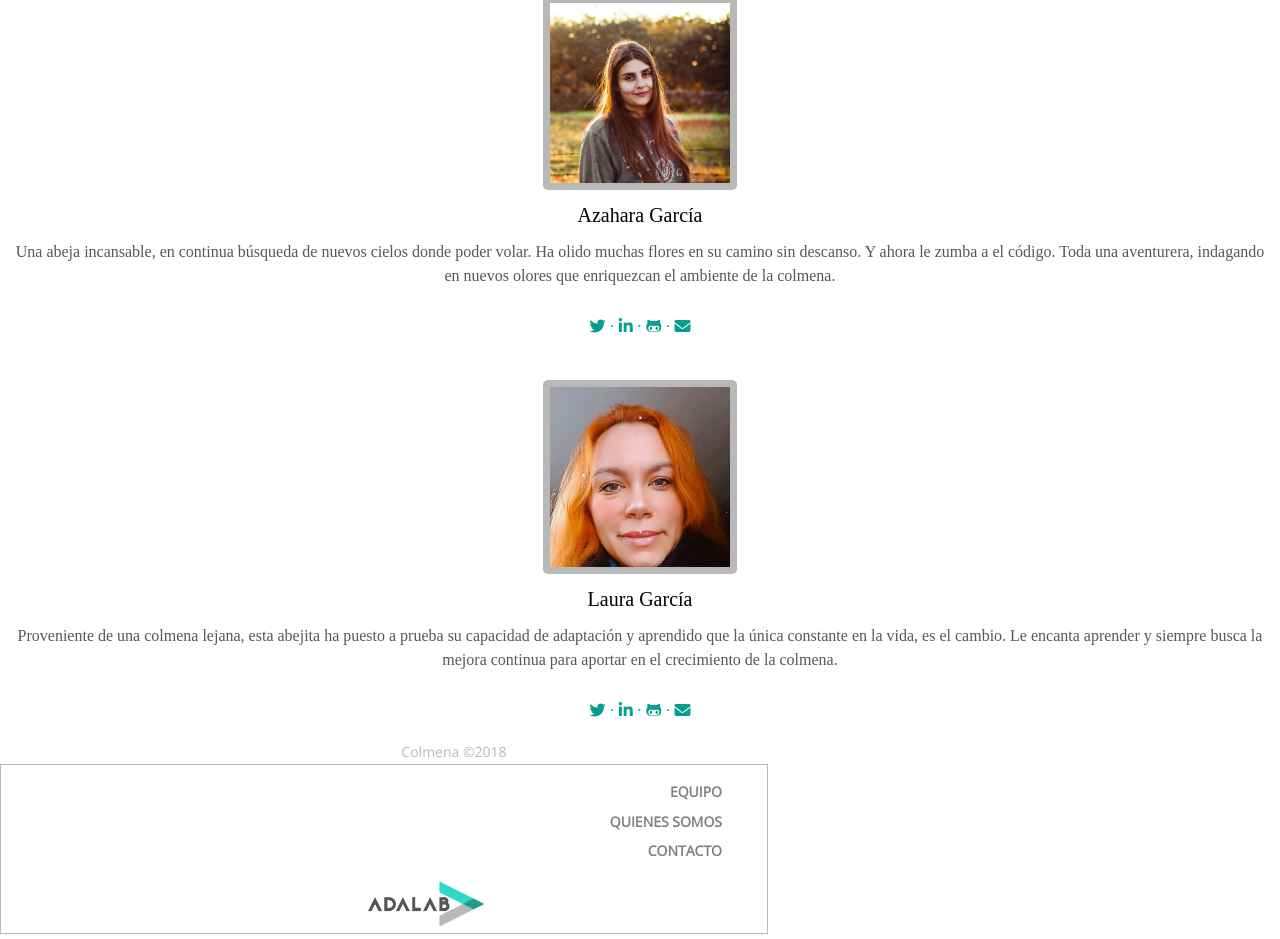
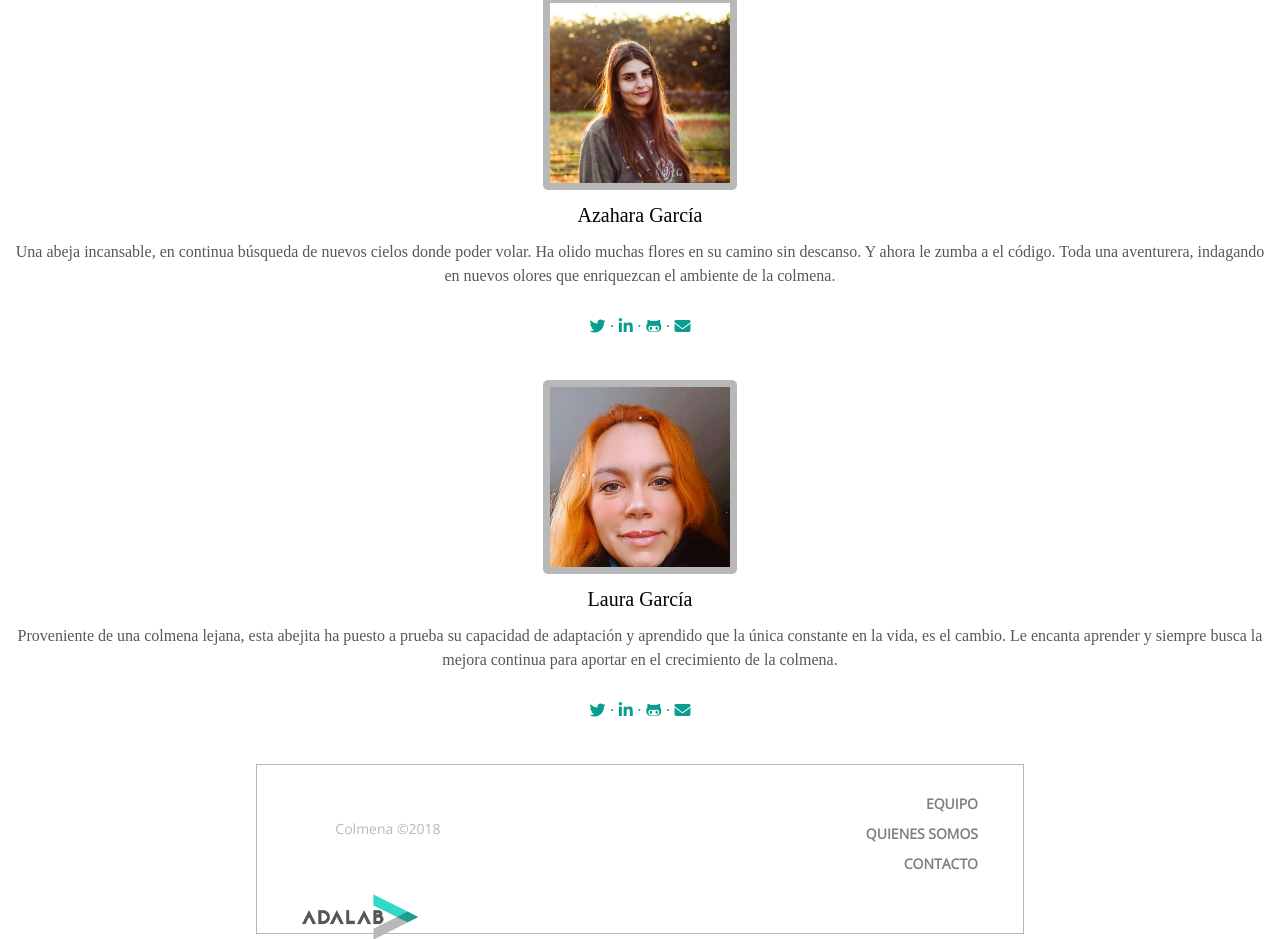
Before and after one commit to Adalab/project-promo-m-module-1-team-4, a website: page src/html/index.html in a window 1280 px wide. Shown: the part 1829-2768 px from the top of the page. Drawn offline with nearby package versions, Linux system fonts and the light colour scheme; files that its build step writes are made by us from their sources; files whose address does not match are found by name.

Commit message:
Changes Footer

```diff
--- a/src/html/partials/footer.html
+++ b/src/html/partials/footer.html
@@ -1,4 +1,4 @@
-<footer >
+<footer class="footer" >
   <div class="footer_containergeneral">
   <small class="footer_title">Colmena &copy;2018</small>
   <ul class="footer_ nav">
--- a/src/scss/layout/_footer.scss
+++ b/src/scss/layout/_footer.scss
@@ -5,12 +5,12 @@
   width: 100%;
   display: flex;
   flex-direction: column;
-  justify-content: center;
+  align-items: center;
 }
 .footer_containergeneral {
   width: 320px;
   height: 250px;
-  /*margin: 1240px 0 0;*/
+  /* margin: 1240px 0 0;*/
   padding: 30px 74px 45px;
   display: flex;
   flex-direction: column;
@@ -47,7 +47,7 @@
   letter-spacing: normal;
   text-decoration: none;
   opacity: 0.75;
-  color: #54585a;
+  color: $color-darkgrey;
   display: flex;
   justify-content: center;
 }
@@ -62,7 +62,10 @@
     width: 768px;
     height: 170px;
     padding: 24px 45px 56px;
-    align-items: flex-end;
+    display: flex;
+    flex-direction: row;
+    justify-content: space-between;
+    flex-wrap: wrap;
   }
   .footer_title {
     margin: 6px 182px 15px 0;
@@ -81,4 +84,9 @@
   .footer_logo {
     margin: 15px 238.1px 4px 0;
   }
+  @media all and (min-width: 1200px) {
+    .footer_nav {
+      margin: 0 0 0 428px;
+    }
+  }
 }
```
